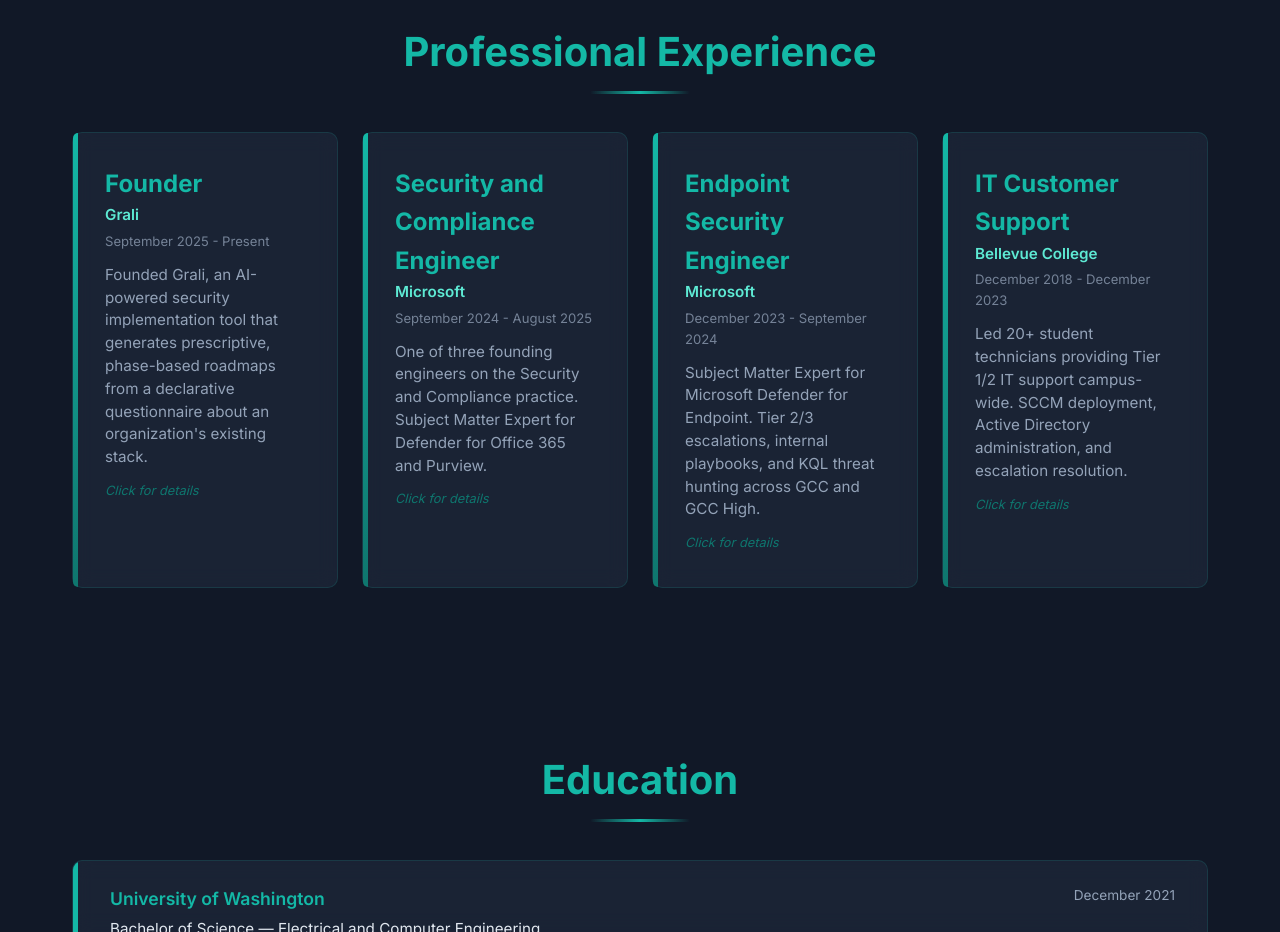
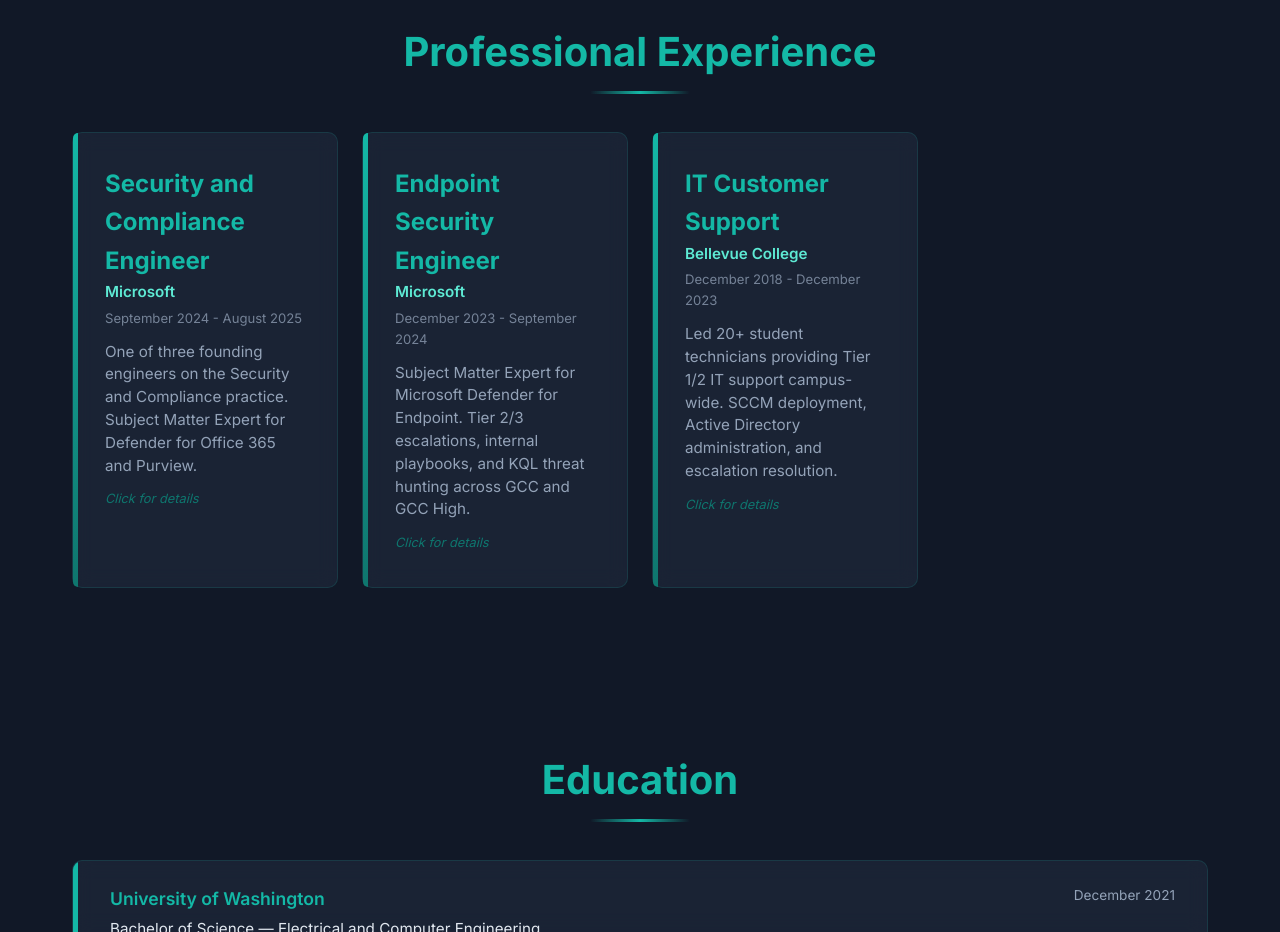
Before and after one commit to AbderrahmaneLahrichi/portfolio, a React (Vite) app: page / in a window 1280 px wide. Shown: the part 860-1792 px from the top of the page. Built offline with nearby package versions, Linux system fonts and the light colour scheme.

Commit message:
auto: update portfolioData.js

```diff
--- a/src/data/portfolioData.js
+++ b/src/data/portfolioData.js
@@ -27,32 +27,6 @@
 ]
 
 export const experiences = [
-  {
-    id: 4,
-    title: 'Founder',
-    company: 'Grali',
-    location: 'Bellevue, WA',
-    period: 'September 2025 - Present',
-    summary: 'Founded Grali, an AI-powered security implementation tool that generates prescriptive, phase-based roadmaps from a declarative questionnaire about an organization\'s existing stack.',
-    resumeBullets: [
-      'Founded Grali, an AI-powered tool that generates prescriptive, phase-based security implementation roadmaps from an organization\'s existing stack.'
-    ],
-    responsibilities: [
-      'Conceived and designed Grali, a security implementation tool for IT leads and security admins generating prescriptive, phase-based roadmaps from their existing stack.',
-      'Designed the 9-step questionnaire covering identity, cloud, endpoints, network, SIEM, AppSec, and data protection — using real product names, not capability abstractions.',
-      'Defined the AI output format and constraints: implementation guides a team can execute, not gap analyses. Iterated on the prompt until outputs matched production-grade expectations.',
-      'Validated recommendations against real enterprise environments from prior Microsoft work to ensure the tool produces actionable guidance, not generic advice.'
-    ],
-    technicalSkills: [
-      'Prompt Engineering',
-      'AI-Assisted Development',
-      'Product Design',
-      'Security Architecture'
-    ],
-    softSkills: ['Product Vision', 'Requirements Definition', 'Domain Validation'],
-    frameworks: [],
-    frameworkNote: null
-  },
   {
     id: 1,
     title: 'Security and Compliance Engineer',
```
